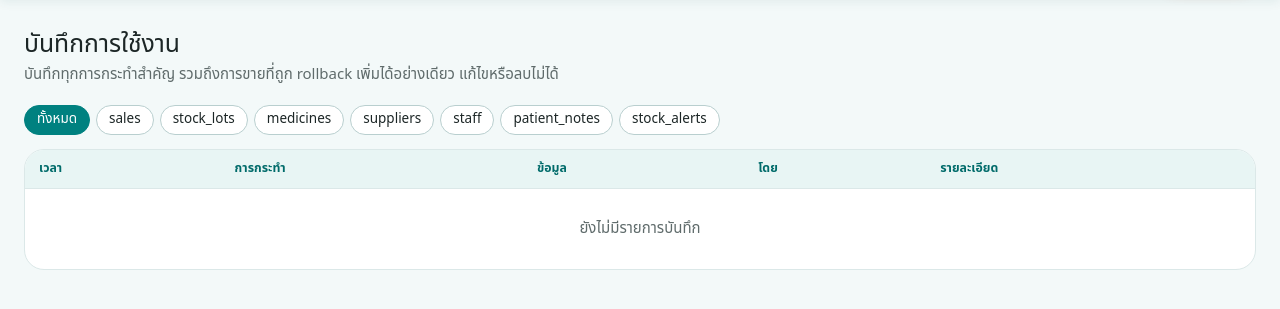
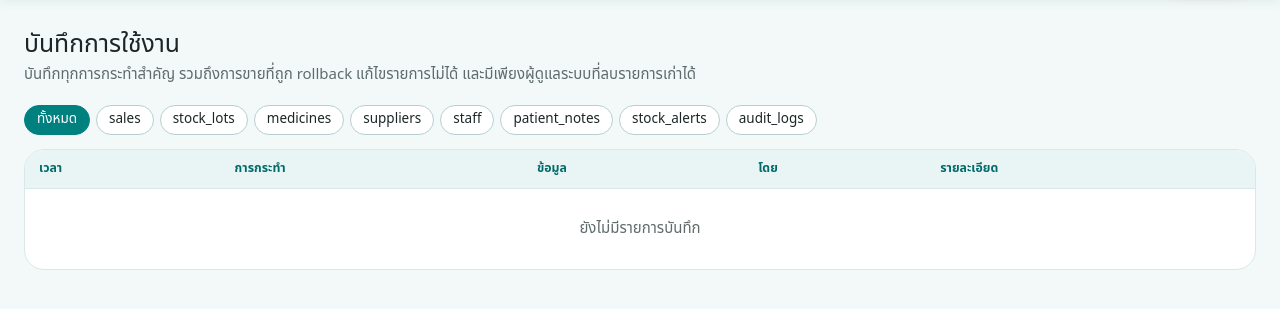
Before and after one commit to PiyapongAusawarachan/Pharmacy-Inventory, a Node server app: page /audit in a window 1280 px wide. Shown: the part 60-369 px from the top of the page. Run offline with Node 20, Linux system fonts and the light colour scheme; the visitor is signed in with stand-in values (Sample User, id 1); data that the repository does not hold is empty; some libraries are stand-ins or nearby versions; some web fonts are replaced.

Commit message:
Add admin-only purge of old audit log entries

```diff
--- a/backend/i18n/index.js
+++ b/backend/i18n/index.js
@@ -17,6 +17,7 @@ const EN = {
   MILD: 'Mild', MODERATE: 'Moderate', SEVERE: 'Severe',
   SALE_COMMITTED: 'Sale saved', SALE_ROLLED_BACK: 'Sale rolled back', SALE_CANCELLED: 'Sale cancelled',
   ALLERGY_OVERRIDE: 'Allergy override', STOCK_SCANNED: 'Stock scanned',
+    AUDIT_PURGED: 'Old entries deleted',
   LOT_CREATED: 'Lot received', LOT_UPDATED: 'Lot updated', LOT_DELETED: 'Lot deleted',
   MEDICINE_CREATED: 'Medicine added', MEDICINE_UPDATED: 'Medicine updated', MEDICINE_DELETED: 'Medicine deleted',
   MEDICINE_DEACTIVATED: 'Medicine deactivated',
--- a/backend/i18n/th.js
+++ b/backend/i18n/th.js
@@ -159,6 +159,13 @@ module.exports = {
   'Type a message and pick who should receive it.': 'กรุณาพิมพ์ข้อความและเลือกผู้รับ', 'Message sent.': 'ส่งข้อความแล้ว', 'Notification deleted.': 'ลบข้อความแล้ว',
   'Every important action, including rolled-back sales. Append-only: entries cannot be edited or deleted.': 'บันทึกทุกการกระทำสำคัญ รวมถึงการขายที่ถูก rollback เพิ่มได้อย่างเดียว แก้ไขหรือลบไม่ได้',
   Time: 'เวลา', Action: 'การกระทำ', Record: 'ข้อมูล', By: 'โดย', Details: 'รายละเอียด',
+  'Every important action, including rolled-back sales. Entries cannot be edited; only an admin can delete old ones.': 'บันทึกทุกการกระทำสำคัญ รวมถึงการขายที่ถูก rollback แก้ไขรายการไม่ได้ และมีเพียงผู้ดูแลระบบที่ลบรายการเก่าได้',
+  'Delete entries older than (days)': 'ลบรายการที่เก่ากว่า (วัน)',
+  'Delete old entries': 'ลบรายการเก่า',
+  'Delete old audit entries? This cannot be undone. The deletion itself is logged.': 'ลบรายการบันทึกเก่าหรือไม่ ย้อนกลับไม่ได้ และการลบครั้งนี้จะถูกบันทึกไว้',
+  'Enter a number of days between 1 and 3650.': 'กรุณากรอกจำนวนวันระหว่าง 1 ถึง 3650',
+  'Deleted {0} old audit entries.': 'ลบรายการบันทึกเก่าแล้ว {0} รายการ',
+  AUDIT_PURGED: 'ลบบันทึกเก่า',
   'Built from the transaction data, so nothing is typed twice. Layout simplified for this project.': 'สร้างจากข้อมูลการรับและขายยาโดยตรง ไม่ต้องกรอกซ้ำ รูปแบบย่อสำหรับโครงงานนี้',
   'Sales of designated dangerous drugs': 'บัญชีการขายยาอันตรายที่ อย. กำหนด', 'No sales of ข.ย.11 drugs yet.': 'ยังไม่มีการขายยาที่ต้องลง ข.ย.11',
   'Drug purchases (stock received)': 'บัญชีการซื้อยา (รับสต็อกเข้า)', 'Unit cost': 'ราคาทุน',
--- a/backend/routes/records.js
+++ b/backend/routes/records.js
@@ -133,8 +133,28 @@ router.get(
     const { rows: staff } = await pool.query('SELECT staff_id, full_name FROM staff');
     const names = new Map(staff.map((s) => [s.staff_id, s.full_name]));
     const rows = logs.map((l) => ({ ...l, staff_name: names.get(l.staff_id) || '' }));
-    const entities = ['sales', 'stock_lots', 'medicines', 'suppliers', 'staff', 'patient_notes', 'stock_alerts'];
+    const entities = ['sales', 'stock_lots', 'medicines', 'suppliers', 'staff', 'patient_notes', 'stock_alerts', 'audit_logs'];
     res.render('records/audit', { title: 'Audit log', rows, entity, entities });
+  })
+);
+
+// Admin only: delete old entries. The purge itself is logged, so it leaves a trace.
+router.post(
+  '/audit/purge',
+  requireRole('ADMIN'),
+  wrap(async (req, res) => {
+    const days = Number(req.body.days);
+    if (!Number.isInteger(days) || days < 1 || days > 3650) {
+      flash(req, 'error', req.t('Enter a number of days between 1 and 3650.'));
+      return res.redirect('/audit');
+    }
+    const cutoff = new Date(Date.now() - days * 24 * 60 * 60 * 1000);
+    const result = await getDb().collection('audit_logs').deleteMany({ ts: { $lt: cutoff } });
+    await audit('AUDIT_PURGED', 'audit_logs', null, req.session.user.staff_id, {
+      older_than_days: days, deleted: result.deletedCount,
+    });
+    flash(req, 'success', req.t('Deleted {0} old audit entries.', result.deletedCount));
+    res.redirect('/audit');
   })
 );
 
--- a/frontend/views/records/audit.ejs
+++ b/frontend/views/records/audit.ejs
@@ -1,7 +1,7 @@
 <%- include('../partials/header') %>
 
 <div class="page-head">
-  <div><h1><%= t('Audit log') %></h1><p><%= t('Every important action, including rolled-back sales. Append-only: entries cannot be edited or deleted.') %></p></div>
+  <div><h1><%= t('Audit log') %></h1><p><%= t('Every important action, including rolled-back sales. Entries cannot be edited; only an admin can delete old ones.') %></p></div>
 </div>
 
 <div class="chips">
```
Also changed, not shown: README.md.
